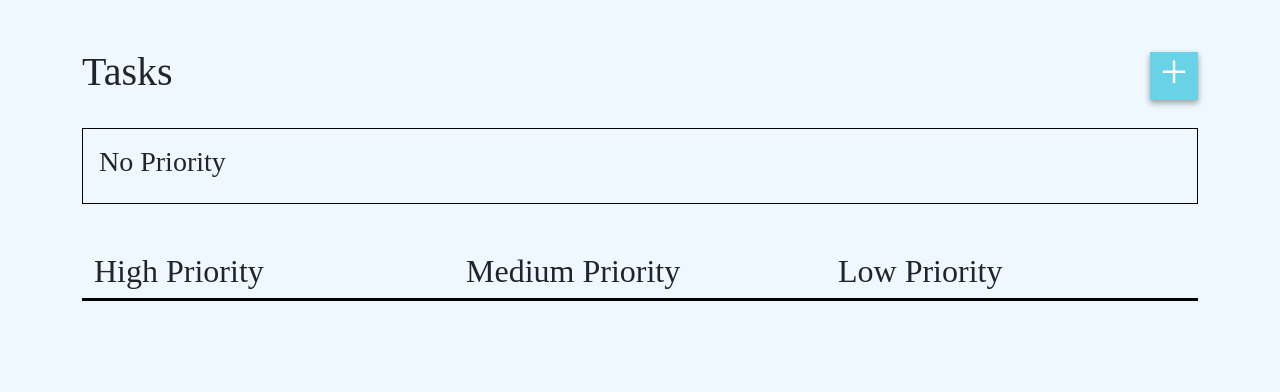
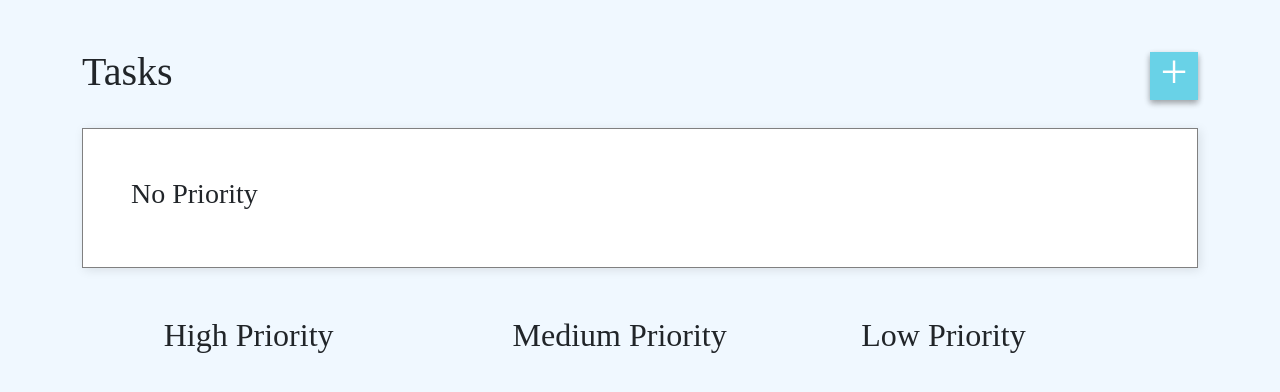
Before and after one commit to LisaS7/HouseworkTracker, a FastAPI app: template templates/tasks/tasks.html in a window 1280 px wide. Shown: the part 136-528 px from the top of the page. Run offline with FastAPI, Linux system fonts and the light colour scheme; the template is opened without the code that fills it, so the values that code supplies are empty; some web fonts are replaced.

Commit message:
Minor style and layout changes

```diff
--- a/static/styles.css
+++ b/static/styles.css
@@ -36,8 +36,12 @@ body {
   border-bottom: 3px solid black !important;
 }
 
+.border-right {
+  border-right: 3px solid black;
+}
+
 .border-light {
-  border: 1px solid black !important;
+  border: 1px solid gray !important;
 }
 
 /* ==========================
@@ -64,9 +68,13 @@ body {
    Containers
    ========================== */
 
-.tag-container {
+.light-container {
   background: white;
   box-shadow: 2px 2px 10px rgba(0, 0, 0, 0.1);
+}
+
+.bg-primary-ov {
+  background-color: var(--bold-blue);
 }
 
 /* ==========================
--- a/templates/tags/tags.html
+++ b/templates/tags/tags.html
@@ -21,7 +21,7 @@
   </form>
 </div>
 {% for tag in tags %}
-<div class="tag-container p-3 mb-5">
+<div class="light-container p-3 mb-5">
   <div class="d-flex justify-content-between align-items-center">
     <h2>{{ tag.name }}</h2>
     {% if not tag.tasks %}
--- a/templates/tasks/tasks.html
+++ b/templates/tasks/tasks.html
@@ -10,53 +10,51 @@
   </button>
 </div>
 <div class="container">
-  <div id="task-container" class="row mb-5">
-    <div class="border-light p-3">
+  <div class="row mb-5">
+    <div class="light-container border-light p-5">
       <h3>No Priority</h3>
 
       {% for task in tasks if not task.priority %}
-      <div
-        id="task-{{task.id}}"
-        class="card m-3 col-2 text-center"
-        draggable="true"
-        ondragstart="drag(event)"
-        data-task-id="{{task.id}}"
+      <button
+        class="btn mx-2"
+        onclick="window.location.href='{{ url_for('get_task', task_id=task.id) }}'"
       >
-        {{task.title}}
-      </div>
+        {{ task.title }}
+      </button>
+
       {% endfor %}
     </div>
   </div>
-  <div class="row">
+  <div class="row d-flex justify-content-evenly">
     <div
-      id="LOW"
-      class="col-4 border-bottom"
+      id="HIGH"
+      class="col-3"
       ondrop="drop(event)"
       ondragover="allowDrop(event)"
     >
-      <h2>High Priority</h2>
+      <h2 class="mb-4">High Priority</h2>
       {% for task in tasks if task.priority == 'HIGH' %} {% include
       'tasks/task_card.html' %} {% endfor %}
     </div>
 
     <div
       id="MEDIUM"
-      class="col-4 border-bottom"
+      class="col-3"
       ondrop="drop(event)"
       ondragover="allowDrop(event)"
     >
-      <h2>Medium Priority</h2>
+      <h2 class="mb-4">Medium Priority</h2>
       {% for task in tasks if task.priority == 'MEDIUM' %} {% include
       'tasks/task_card.html' %} {% endfor %}
     </div>
 
     <div
-      id="HIGH"
-      class="col-4 border-bottom"
+      id="LOW"
+      class="col-3"
       ondrop="drop(event)"
       ondragover="allowDrop(event)"
     >
-      <h2>Low Priority</h2>
+      <h2 class="mb-4">Low Priority</h2>
       {% for task in tasks if task.priority == 'LOW' %} {% include
       'tasks/task_card.html' %} {% endfor %}
     </div>
```
